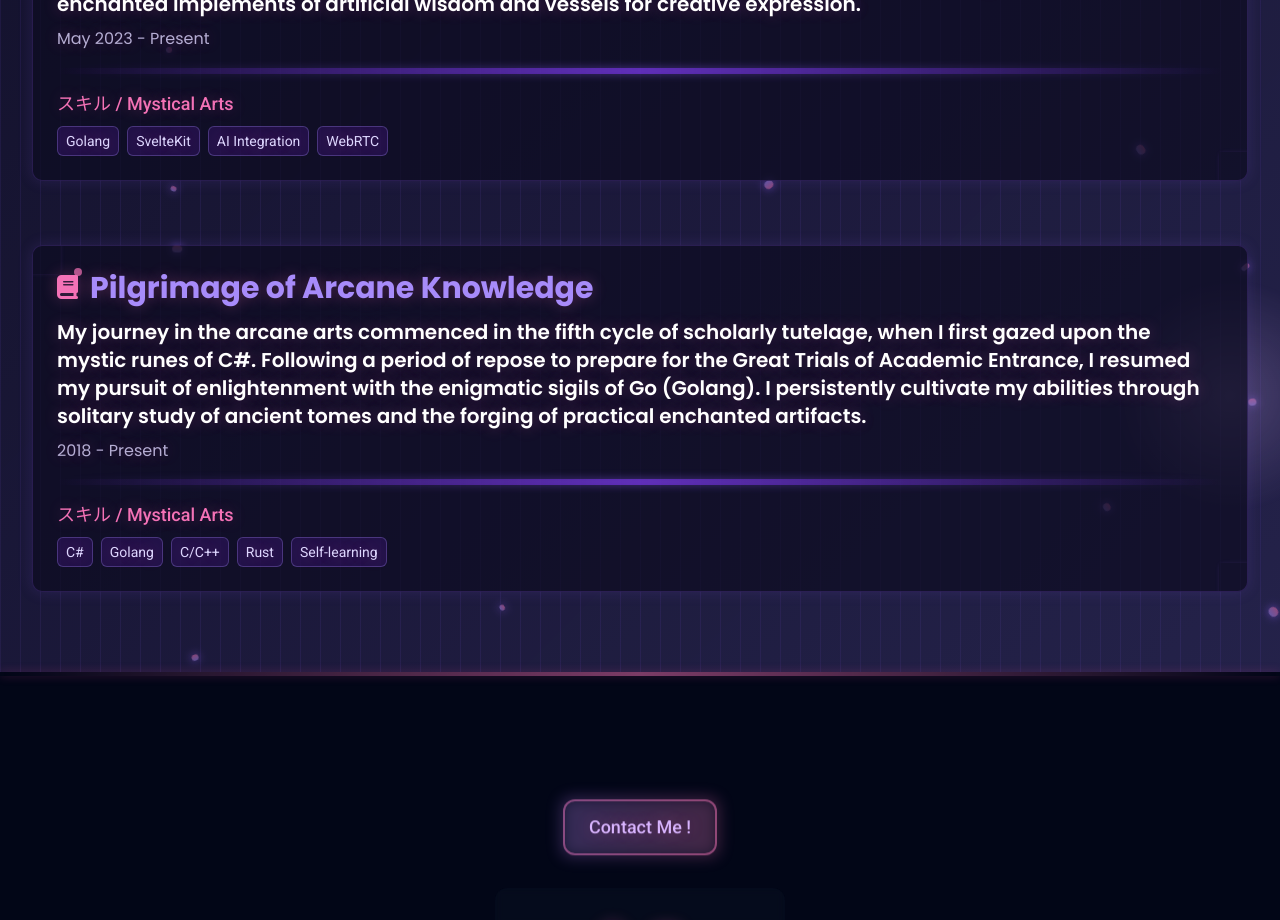
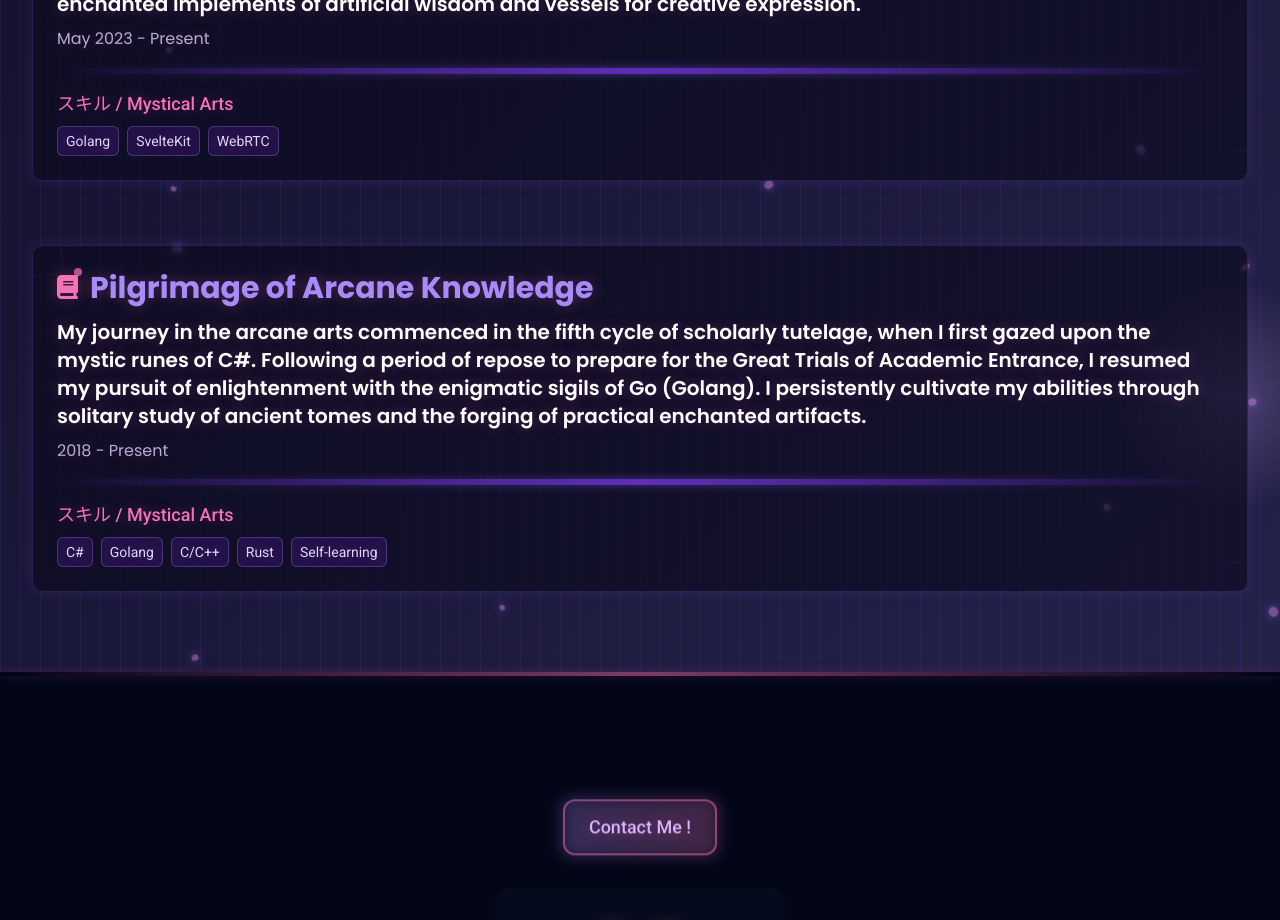
Before and after one commit to temidaradev/temidara.dev, a SvelteKit app: page /experiences in a window 1280 px wide. Shown: the part 1160-2080 px from the top of the page. Built offline with nearby package versions, Linux system fonts and the light colour scheme.

Commit message:
remvoe unnecessary tag

```diff
--- a/src/components/Experiences.svelte
+++ b/src/components/Experiences.svelte
@@ -277,10 +277,6 @@
           >
           <span
             class="px-2 py-1 rounded-md bg-violet-900/30 border border-violet-400/30 text-violet-200 text-sm"
-            >AI Integration</span
-          >
-          <span
-            class="px-2 py-1 rounded-md bg-violet-900/30 border border-violet-400/30 text-violet-200 text-sm"
             >WebRTC</span
           >
         </div>
```
